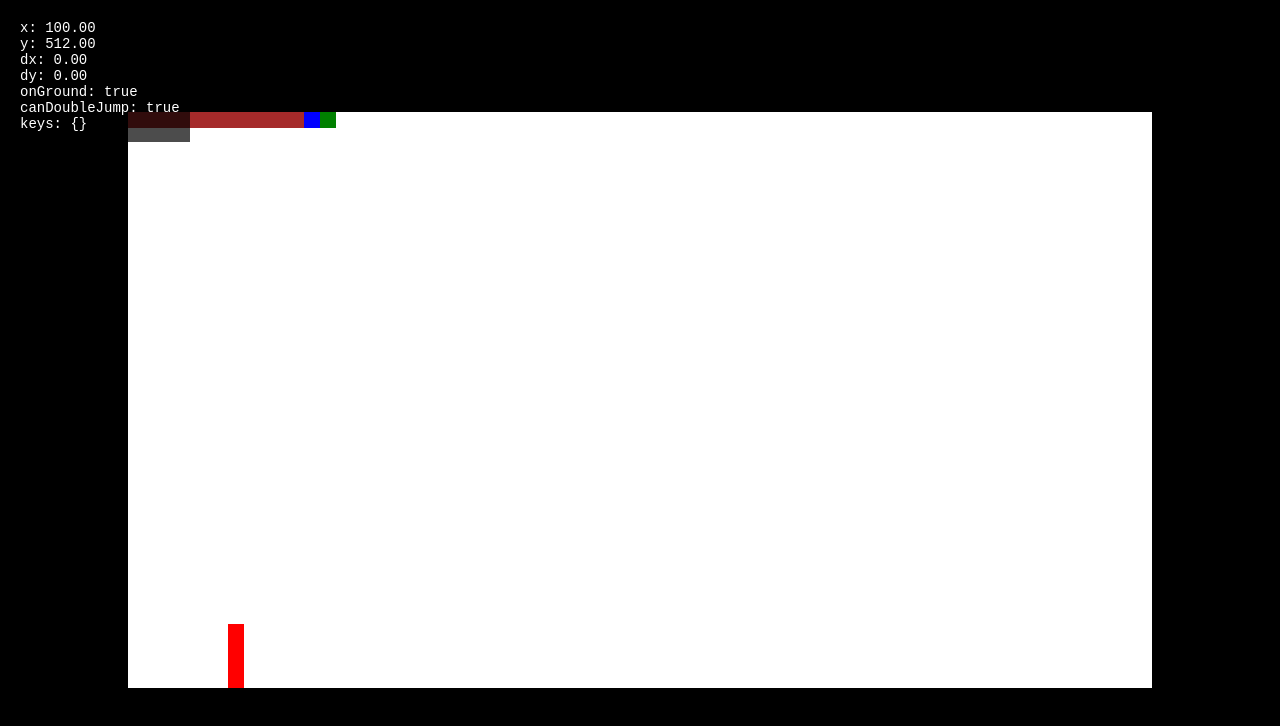
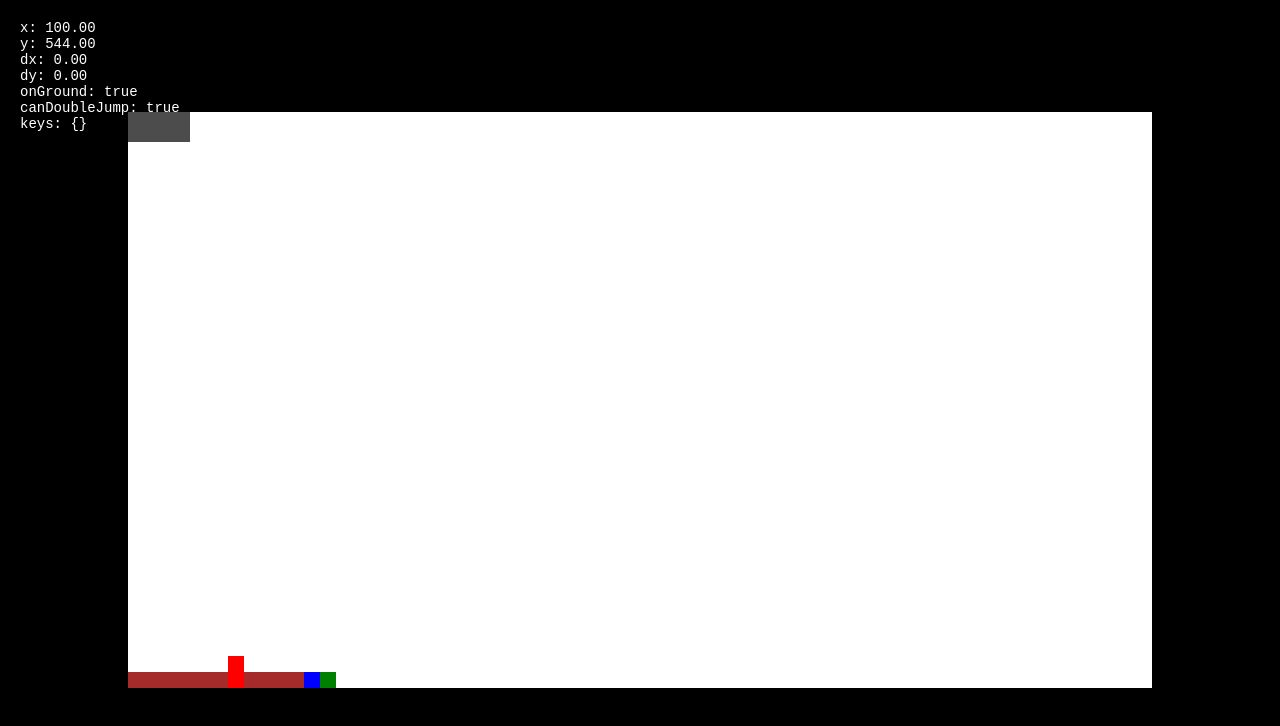
Before and after one commit to akanya-sis/i-wanna-be-the-Akanya, a plain HTML site: page index.html in a window 1280 px wide. Drawn offline with Linux system fonts and the light colour scheme.

Commit message:
Update index.html

```diff
--- a/index.html
+++ b/index.html
@@ -57,7 +57,7 @@
             x: 100,
             y: FLOOR_Y - 64,
             width: 16,
-            height: 64,
+            height: 32,
             dx: 0,
             dy: 0,
             onGround: true,
@@ -67,19 +67,19 @@
 
         const stage = {
             blocks:[
-                {kind:1,x:0,y:35,collision:0},
-                {kind:1,x:1,y:35,collision:0},
-                {kind:1,x:2,y:35,collision:0},
-                {kind:1,x:3,y:35,collision:0},
-                {kind:1,x:4,y:35,collision:0},
-                {kind:1,x:5,y:35,collision:0},
-                {kind:1,x:6,y:35,collision:0},
-                {kind:1,x:7,y:35,collision:0},
-                {kind:1,x:8,y:35,collision:0},
-                {kind:1,x:9,y:35,collision:0},
-                {kind:1,x:10,y:35,collision:0},
-                {kind:2,x:11,y:35,collision:0},
-                {kind:3,x:12,y:35,collision:0}
+                {kind:1,x:0,y:0,collision:0},
+                {kind:1,x:1,y:0,collision:0},
+                {kind:1,x:2,y:0,collision:0},
+                {kind:1,x:3,y:0,collision:0},
+                {kind:1,x:4,y:0,collision:0},
+                {kind:1,x:5,y:0,collision:0},
+                {kind:1,x:6,y:0,collision:0},
+                {kind:1,x:7,y:0,collision:0},
+                {kind:1,x:8,y:0,collision:0},
+                {kind:1,x:9,y:0,collision:0},
+                {kind:1,x:10,y:0,collision:0},
+                {kind:2,x:11,y:0,collision:0},
+                {kind:3,x:12,y:0,collision:0}
             ]
         };
 
```
